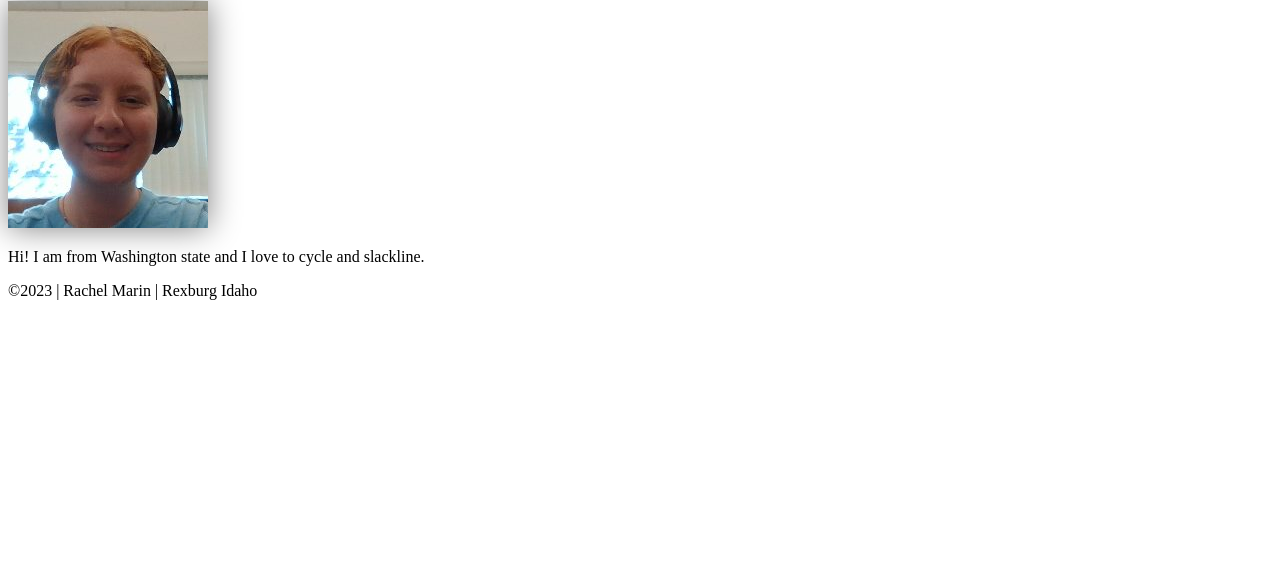
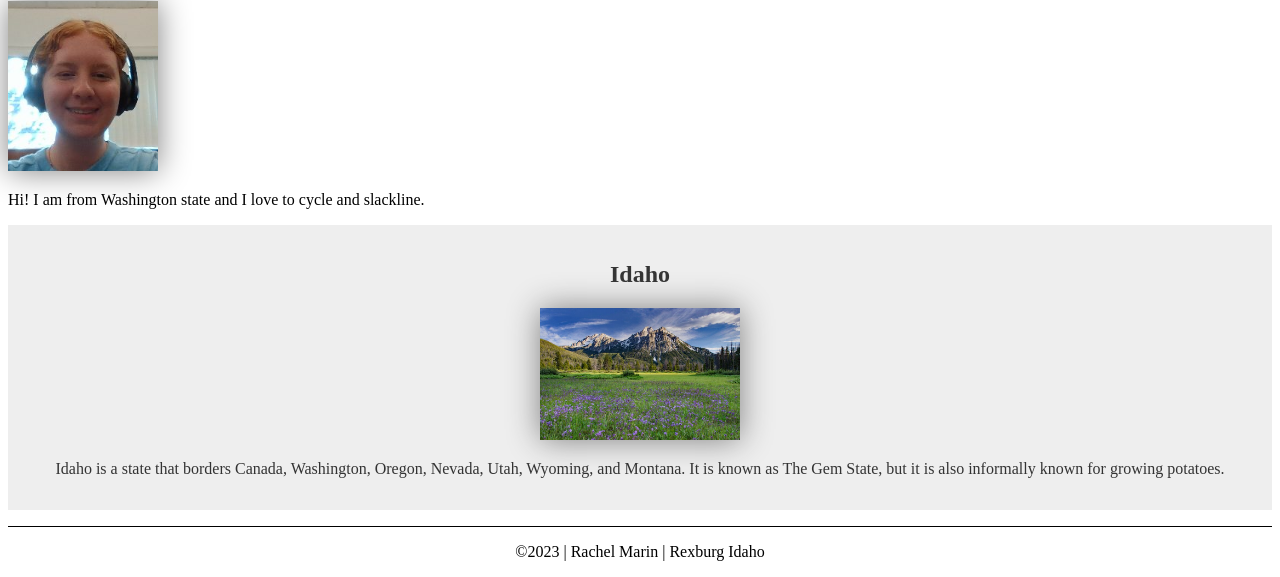
Before and after one commit to rmarin27/wdd130, a plain HTML site: page index.html in a window 1280 px wide. Shown: the part 281-858 px from the top of the page. Before the commit the page ends 800 px from the top, so only its background shows below. Drawn offline with Linux system fonts and the light colour scheme.

```diff
--- a/index.html
+++ b/index.html
@@ -5,7 +5,10 @@
     <meta charset="utf-8">
     <meta name="viewport" content="width=device-width, initial-scale=1.0">
     <title> Rachel Marin | WDD 130 </title>
+    <meta name="description" content="It is about whitewater rafting. Rachel Marin, wdd130">
+    <meta name="author" content="Rachel Marin">
     <link rel="stylesheet" href="styles/styles.css">
+
 </head>
 
 <body>
@@ -21,6 +24,12 @@
         <img src="images/profile.jpg" alt="Rachel Marin" width="200">
         <p>Hi! I am from Washington state and I love to cycle and slackline. </p>
     </main>
+    <aside>
+        <h2>Idaho</h2>
+        <img src="images/idaho-pic.jpg" alt="McGown Peak, Sawtooth Mountains, Idaho">
+        <p>Idaho is a state that borders Canada, Washington, Oregon, Nevada, Utah, Wyoming, and Montana. It is known as
+            The Gem State, but it is also informally known for growing potatoes.</p>
+    </aside>
     <footer>
         <p>©2023 | Rachel Marin | Rexburg Idaho</p>
     </footer>
--- a/styles/styles.css
+++ b/styles/styles.css
@@ -16,11 +16,36 @@ h1 {
 img {
     width: 150 px;
     height: auto;
-    border: 1 px solid steelblue;
+    border: 6 px solid steelblue;
     padding: 2 px;
     box-shadow: 0 0 30px gray;
 }
 
 p {
-    padding: 10 px;
+    padding: 0;
 }
+main {
+    max-width: 840 px;
+}
+aside {
+    width: 1rem
+    margin 1rem;
+    border: 1px solid rgba (0,0,0,0.2);
+    padding: 1rem;
+    background-color:#eee;
+    color: #333;
+    text-align: center;
+}
+aside img {
+    width: 200px;
+    height: auto;
+}
+main img {
+    width: 150px;
+    height: auto;
+}
+footer {
+    margin-top: 1em;
+    border-top: 1px solid #000;
+    text-align: center;
+}
```
Also changed, not shown: images/idaho-pic.jpg (added).
